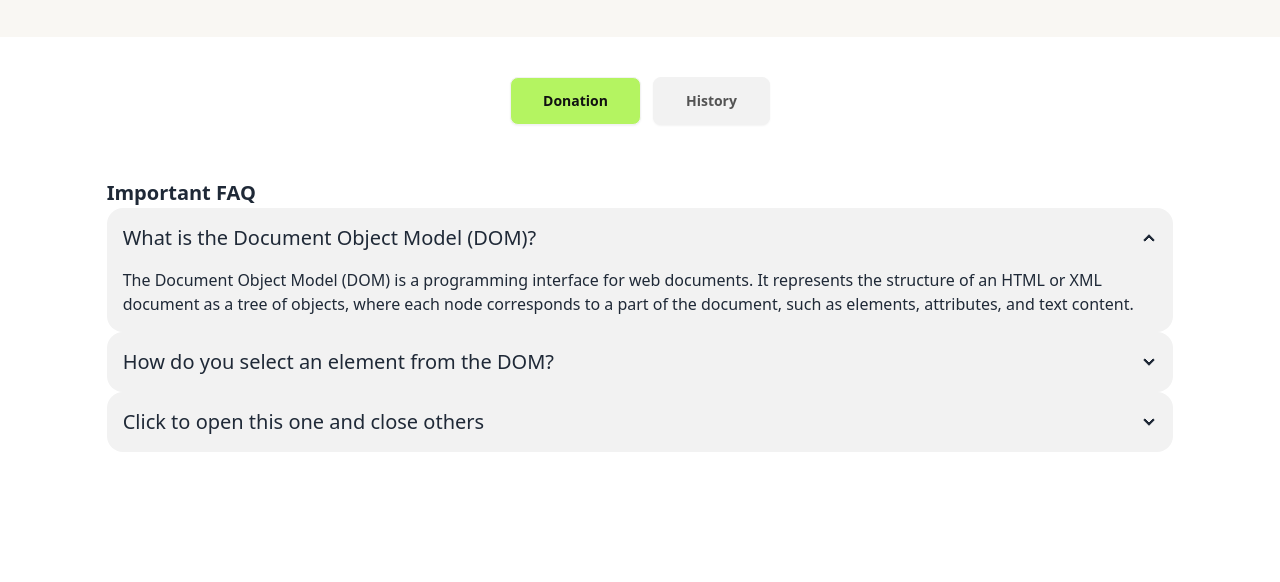
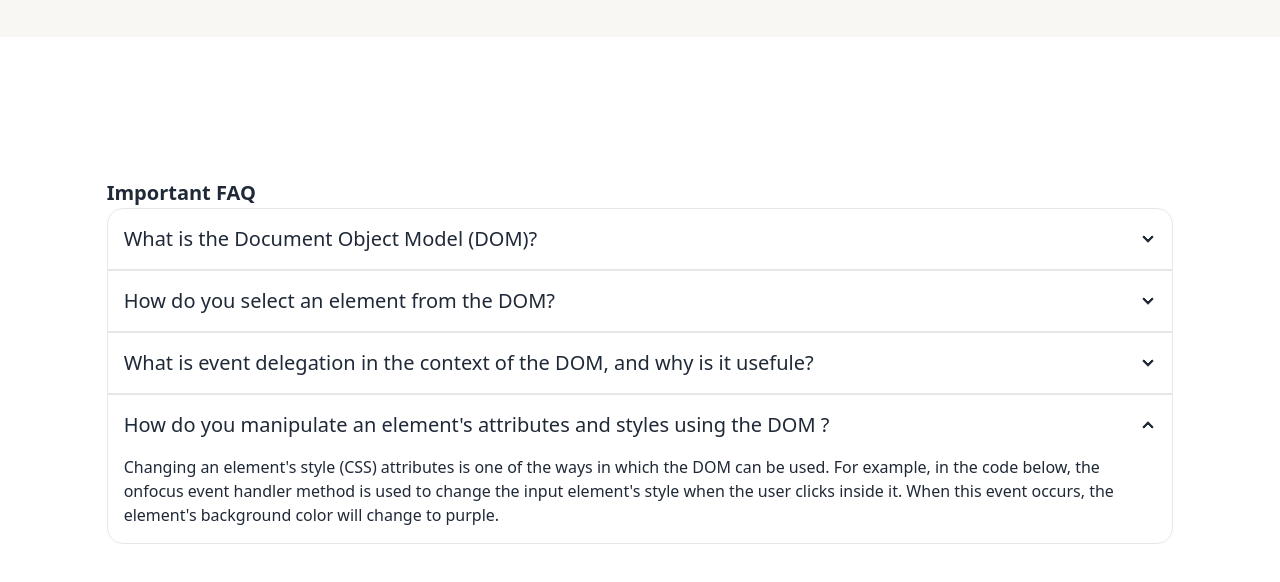
Before and after one commit to alamin20cse/Assignment-5, a plain HTML site: page index2.html in a window 1280 px wide. Shown: the part 72-654 px from the top of the page. Drawn offline with nearby package versions, Linux system fonts and the light colour scheme.

Commit message:
all complet

```diff
--- a/index2.html
+++ b/index2.html
@@ -85,20 +85,13 @@
 
 
      </section>
-     <!-- section button -->
-     <section class="bg-white">
-          <!-- button -->
-       <div class="flex justify-center gap-3 pt-10 pb-4">
-         <button id="button-donation"  class="btn rounded-[8px] bg-[#B4F461] text-[#111111] px-8">Donation</button>
-         <button id="button-history" class="btn rounded-[8px]  text-[#111111B3] px-8">History</button>
 
-       </div>
-     </section>
     </div>
 
 
     <!-- not fixed -->
      <div class="w-10/12 mx-auto mt-[250px]">
+
         <h1 class="text-[20px] font-[800]">Important FAQ </h1>
 
 
@@ -106,28 +99,43 @@
 
 
 
-        <!-- adfasfassfdsdffds -->
+        <!-- Accordin -->
         <div>
 
-            <div class="collapse collapse-arrow bg-base-200">
+            <div class="collapse collapse-arrow border border-solid rounded-none rounded-t-2xl ">
                 <input type="radio" name="my-accordion-2" checked="checked" />
                 <div class="collapse-title text-xl font-medium">What is the Document Object Model (DOM)?</div>
                 <div class="collapse-content">
                   <p>The Document Object Model (DOM) is a programming interface for web documents. It represents the structure of an HTML or XML document as a tree of objects, where each node corresponds to a part of the document, such as elements, attributes, and text content.</p>
                 </div>
               </div>
-              <div class="collapse collapse-arrow bg-base-200">
+              <div class="collapse collapse-arrow border border-solid rounded-none">
                 <input type="radio" name="my-accordion-2" />
                 <div class="collapse-title text-xl font-medium">How do you select an element from the DOM?</div>
                 <div class="collapse-content">
                   <p>You can select elements from the DOM using several JavaScript methods. Each method provides different ways to target HTML elements based on their tag name, class, ID, or other attributes.</p>
                 </div>
               </div>
-              <div class="collapse collapse-arrow bg-base-200">
+
+              <div class="collapse collapse-arrow border border-solid rounded-none">
                 <input type="radio" name="my-accordion-2" />
-                <div class="collapse-title text-xl font-medium">Click to open this one and close others</div>
+                <div class="collapse-title text-xl font-medium">What is event delegation in the context of the DOM, and why is it usefule?</div>
                 <div class="collapse-content">
-                  <p>hello</p>
+                  <p>Event delegation is a technique in the DOM where a single event listener is attached to a parent element to manage events from its child elements. Instead of adding listeners to each child, the parent listens for events that "bubble up" from the children. <br>
+
+                    Performance: Reduces the number of event listeners, improving performance, especially when handling many elements. <br>
+                    Dynamic elements: Easily handles events on dynamically added elements since the listener is on the parent.
+
+                  </p>
+                </div>
+              </div>
+
+
+              <div class="collapse collapse-arrow  border border-solid rounded-none rounded-b-2xl ">
+                <input type="radio" name="my-accordion-2" checked="checked" />
+                <div class="collapse-title text-xl font-medium">How do you manipulate an element's  attributes and styles using the DOM ?</div>
+                <div class="collapse-content">
+                  <p>Changing an element's style (CSS) attributes is one of the ways in which the DOM can be used. For example, in the code below, the onfocus event handler method is used to change the input element's style when the user clicks inside it. When this event occurs, the element's background color will change to purple.</p>
                 </div>
               </div>
 
```
